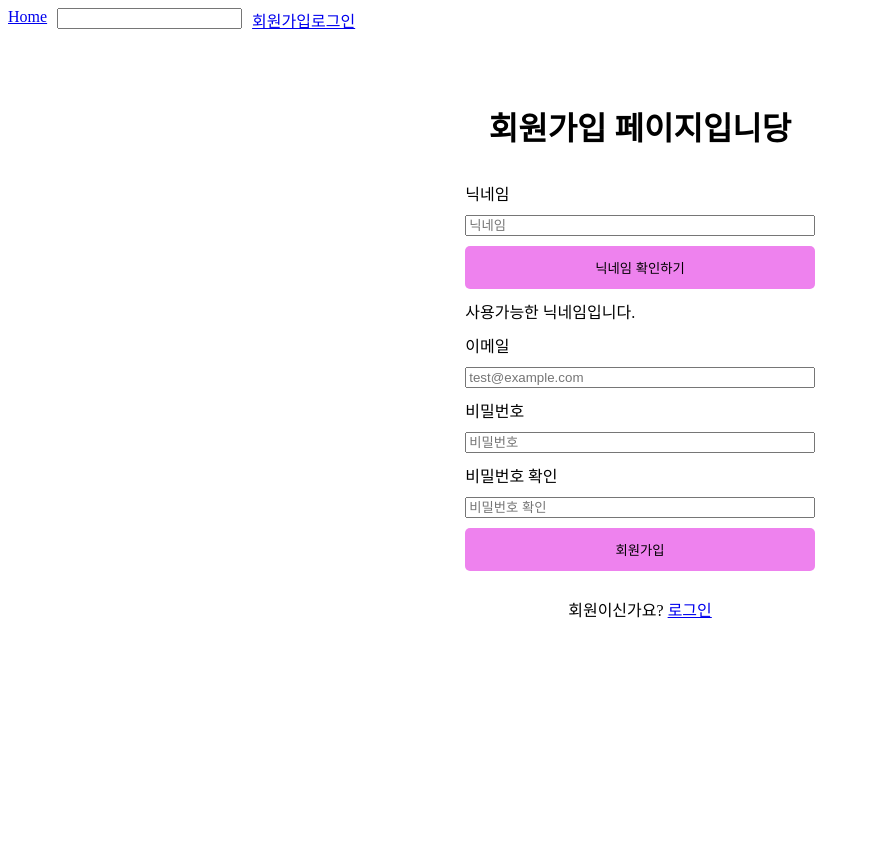
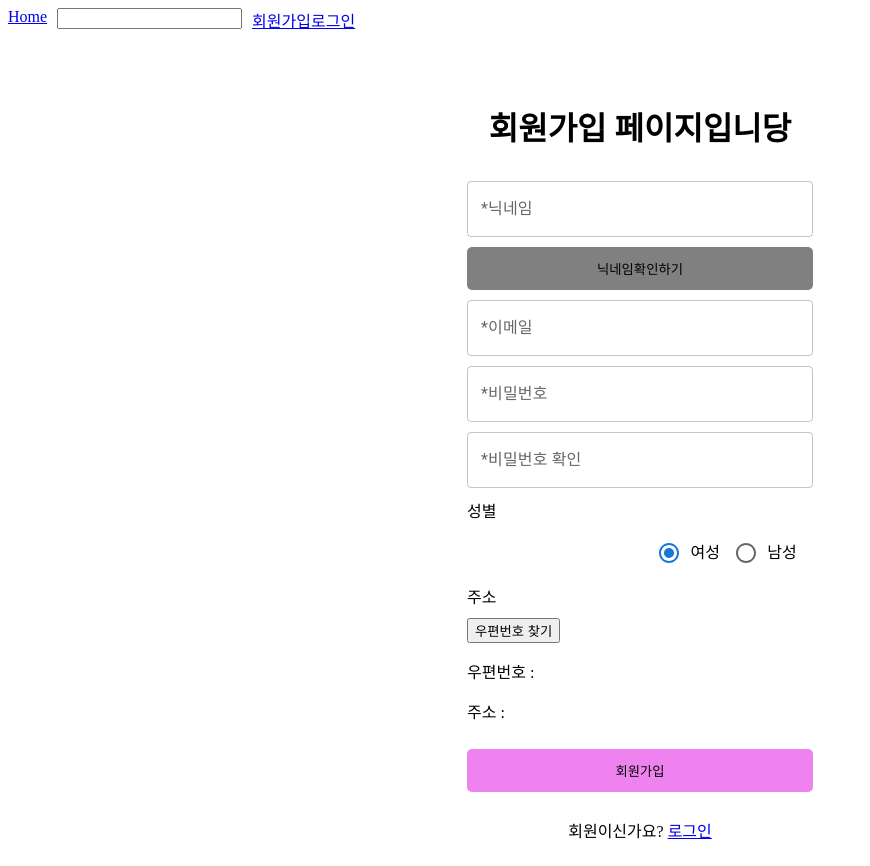
Before and after one commit to OhHyerin/WE-TNESS, a React (Create React App) app in the folder frontend/: page /signup in a window 1280 px wide. Shown: the whole page, without its empty margins (0-870 px from the left). Before the commit the page ends 800 px from the top, so only its background shows below. Built offline with nearby package versions, Linux system fonts and the light colour scheme.

Commit message:
feat : 회원가입 성별, 주소 추가 / 주소관련 state 추가

```diff
--- a/frontend/package.json
+++ b/frontend/package.json
@@ -13,6 +13,7 @@
     "@testing-library/user-event": "^13.5.0",
     "axios": "^0.27.2",
     "react": "^18.2.0",
+    "react-daum-postcode": "^3.1.1",
     "react-dom": "^18.2.0",
     "react-redux": "^8.0.2",
     "react-router-dom": "^6.3.0",
--- a/frontend/src/components/common/SubmitBtn.jsx
+++ b/frontend/src/components/common/SubmitBtn.jsx
@@ -5,12 +5,12 @@ const SubmitBtn = styled.button`
   justify-content: center;
   align-items: center;
   padding: 12px 130px;
-  background-color: violet;
+  background-color: ${props => props.deactive? "gray" : "violet"};
   box-sizing: content-box;
   border: violet;
   border-radius: 5px;
   :hover {
-    cursor: pointer;
+    cursor: ${props => props.deactive ? null : "pointer"};
   }
 `
 
--- a/frontend/src/components/common/login/KakaoLoginBar.jsx
+++ b/frontend/src/components/common/auth/KakaoLoginBar.jsx
@@ -1,5 +1,5 @@
 import styled from 'styled-components';
-import kakaoImg from '../../../images/kakao/kakao_login_medium_wide.png'
+import kakaoImg from '../../../assets/images/kakao/kakao_login_medium_wide.png'
 
 const KakaoLoginBar = styled.img.attrs({
   src: `${kakaoImg}`
--- /dev/null
+++ b/frontend/src/components/common/auth/Postcode.jsx
@@ -0,0 +1,37 @@
+import React,{useState} from "react";
+import DaumPostcode from "react-daum-postcode";
+
+const Postcode = () =>{
+    // state 추가
+    const [zipCode, setZipcode] = useState("");
+    const [roadAddress, setRoadAddress] = useState("");
+    const [showCode, setShowCode] = useState(false)
+
+    const completeHandler = data =>{
+        console.log(data);
+        setZipcode(data.zonecode); // 추가
+        setRoadAddress(data.roadAddress); // 추가
+    }
+    function showCodeHandler (e) {
+        e.preventDefault()
+        setShowCode(!showCode)
+    }
+    return(
+    <div>
+        <button
+            onClick={showCodeHandler}
+        >
+            우편번호 찾기
+        </button>
+        <p>우편번호 : {zipCode} </p>
+        <p>주소 : {roadAddress}</p>
+        { showCode ? (
+            <DaumPostcode
+                onComplete={completeHandler}
+            />
+        ) : null }
+    </div>
+    );
+}
+
+export default Postcode;
--- a/frontend/src/features/user/userSlice.js
+++ b/frontend/src/features/user/userSlice.js
@@ -61,8 +61,9 @@ const initialState = {
   user: {},
   isAuthenticated: false,
   isAdmin: false,
-  isPossibleNickName: false,
+  isPossibleNickname: false,
   isLoading: false,
+  bcode: '',
 };
 
 export const userSlice = createSlice({
--- a/frontend/src/pages/accounts/LoginPage.jsx
+++ b/frontend/src/pages/accounts/LoginPage.jsx
@@ -4,10 +4,10 @@ import styled from 'styled-components';
 import { Link, useNavigate } from 'react-router-dom';
 import { login, testLogin } from '../../features/user/userSlice';
 import KAKAO_AUTH_URL from '../../api/Oauth';
-import FormBox from '../../components/common/FormBox'
-import InputBox from '../../components/common/InputBox';
+import FormBox from '../../components/common/auth/FormBox'
+import InputBox from '../../components/common/auth/InputBox';
 import SubmitBtn from '../../components/common/SubmitBtn';
-import KakaoLoginBar from '../../components/common/login/KakaoLoginBar';
+import KakaoLoginBar from '../../components/common/auth/KakaoLoginBar';
 
 const LoginForm = styled.form`
   display: flex;
--- a/frontend/src/pages/accounts/SignupPage.jsx
+++ b/frontend/src/pages/accounts/SignupPage.jsx
@@ -2,10 +2,15 @@ import React, {useState} from 'react'
 import { useDispatch, useSelector } from 'react-redux';
 import { Link, useNavigate } from 'react-router-dom';
 import styled from 'styled-components';
+import Radio from "@mui/material/Radio";
+import { RadioGroup } from '@mui/material';
+import FormControlLabel from "@mui/material/FormControlLabel";
+import TextField from '@mui/material/TextField';
 import { signup, checkNickname } from '../../features/user/userSlice'
-import FormBox from "../../components/common/FormBox";
-import InputBox from '../../components/common/InputBox';
+import FormBox from "../../components/common/auth/FormBox";
+import InputBox from '../../components/common/auth/InputBox';
 import SubmitBtn from '../../components/common/SubmitBtn';
+import Postcode from '../../components/common/auth/Postcode';
 
 const SignupForm = styled.form`
   display: flex;
@@ -18,12 +23,14 @@ export default function Signup() {
   const navigate = useNavigate();
   const dispatch = useDispatch()
 
-  const isPossibleNickname = useSelector(state => state.user.isPossibleNickName);
+  const isPossibleNickname = useSelector(state => state.user.isPossibleNickname);
 
   const [nickname, setNickname] = useState("")
   const [email, setEmail] = useState("");
   const [password, setPassword] = useState("")
   const [confirmPassword, setConfirmPassword] = useState("")
+  const [gender, setGender] = useState("female")
+  const [isCheck, setIsCheck] = useState(false)
 
   const onNicknameHandler = e => {
     setNickname(e.currentTarget.value)
@@ -46,6 +53,7 @@ export default function Signup() {
       password,
       confirmPassword,
       nickname,
+      gender,
     }
     dispatch(signup(payload))
       .then(() => {
@@ -58,7 +66,13 @@ export default function Signup() {
     const payload = {
       nickname
     }
+    setIsCheck(true)
     dispatch(checkNickname(payload))
+  }
+
+  function onGenderHandeler (e) {
+    setGender(e.target.value)
+    console.log(gender)
   }
 
   return (
@@ -69,51 +83,74 @@ export default function Signup() {
           onSubmit={onSubmitHandler}
         >
           <InputBox>
-            <label>닉네임</label>
-            <input
-              type="text"
-              placeholder="닉네임"
+            <TextField
+              id="outlined-multiline-flexible"
+              label="*닉네임"
               value={nickname}
               onChange={onNicknameHandler}
             />
           </InputBox>
-          <SubmitBtn
-            onClick={onCheckNicknameHandler}
-          >
-            닉네임 확인하기
-          </SubmitBtn>
-          {{isPossibleNickname} ? (
-            <span>사용가능한 닉네임입니다.</span>
+          { nickname ? (
+            <SubmitBtn onClick={onCheckNicknameHandler}>
+              닉네임 확인하기
+            </SubmitBtn>
+          ) : (
+            <SubmitBtn deactive={!nickname}>
+              닉네임확인하기
+            </SubmitBtn>
+          )}
+          { isCheck ? (
+            isPossibleNickname ? (
+              <span>사용가능한 닉네임입니다.</span>
             ) : (
-            <span>사용중인 닉네임입니다.</span>
-            )
+              <span>사용중인 닉네임입니다.</span>
+            )) : null
           }
           <InputBox>
-            <label>이메일</label>
-            <input
+            <TextField
+              id="outlined-multiline-flexible"
               type="email"
-              placeholder="test@example.com"
+              label="*이메일"
               value={email}
               onChange={onEmailHandler}
             />
           </InputBox>
           <InputBox>
-            <label>비밀번호</label>
-            <input
-              type="password"
-              placeholder="비밀번호"
+            <TextField
+              id="outlined-multiline-flexible"
+              type="email"
+              label="*비밀번호"
               value={password}
               onChange={onPasswordHandler}
             />
           </InputBox>
           <InputBox>
-            <label>비밀번호 확인</label>
-            <input
-              type="password"
-              placeholder="비밀번호 확인"
+            <TextField
+              id="outlined-multiline-flexible"
+              type="email"
+              label="*비밀번호 확인"
               value={confirmPassword}
               onChange={onConfirmPasswordHandler}
             />
+          </InputBox>
+          <InputBox>
+            <label >성별</label>
+            <RadioGroup
+              value={gender}
+              onChange={onGenderHandeler}
+              style={{
+                display: "flex",
+                flexDirection: "row",
+                justifyContent: "end",
+              }}
+            >
+              <FormControlLabel value="female" control={<Radio />} label="여성" />
+              <FormControlLabel value="male" control={<Radio />} label="남성" />
+            </RadioGroup>
+          </InputBox>
+          <InputBox>
+            <label >주소</label>
+            <Postcode/>
           </InputBox>
           <SubmitBtn>
             회원가입
```
Also changed, not shown: frontend/src/index.js (+6 -6 lines), frontend/src/assets/data/adress.js (added), frontend/src/assets/images/kakao/kakao_login_medium_wide.png (renamed from frontend/src/images/kakao/kakao_login_medium_wide.png), frontend/src/components/common/auth/FormBox.jsx (renamed from frontend/src/components/common/FormBox.jsx), frontend/src/components/common/auth/InputBox.jsx (renamed from frontend/src/components/common/InputBox.jsx), 1 other file (tests, documents, lock files or other folders).
